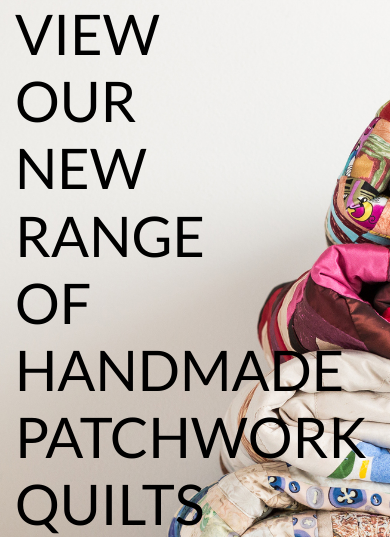
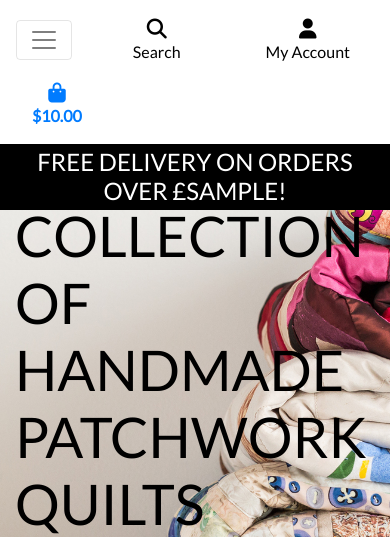
Before and after one commit to Jem212Mac/the-crafty-quilt-company, a Django app: template home/templates/home/index.html in a window 390 px wide. Shown: the top 537 px of the page. Run offline with Django 3.2, Linux system fonts and the light colour scheme; the template is opened without the code that fills it: most values are stand-ins (such as "Sample title", 1, 10 or a date in 2020); some libraries are stand-ins or nearby versions.

Commit message:
feat: Add mobile header and main navbar

```diff
--- a/home/templates/home/index.html
+++ b/home/templates/home/index.html
@@ -14,7 +14,7 @@
         <div class="row h-100">
             <div class="col-7 col-md-6 my-auto">
                 <h1 class="display-4 logo-font text-black">
-                    View Our New Range of Handmade Patchwork Quilts
+                    View Our Colourful Collection of Handmade Patchwork Quilts
                 </h1>
                 <div class="my-5">
                     <h4>
--- a/static/css/base.css
+++ b/static/css/base.css
@@ -56,6 +56,10 @@ body {
     border: 1px solid black !important;
 }
 
+.bg-black {
+    background: #000 !important;
+}
+
 /* -------------------------------- Media Queries */
 
 /* Slightly larger container on xl screens */
--- a/templates/base.html
+++ b/templates/base.html
@@ -95,6 +95,20 @@
               </ul>
           </div>
       </div>
+      <div class="row bg-white">
+        <nav class="navbar navbar-expand-lg navbar-light w-100">
+            <button class="navbar-toggler" type="button" data-toggle="collapse" data-target="#main-nav" aria-controls="main-nav" aria-expanded="false" aria-label="Toggle navigation">
+                <span class="navbar-toggler-icon"></span>
+            </button>
+            {% include 'includes/mobile-top-header.html' %}
+            {% include 'includes/main-nav.html' %}
+        </nav>
+    </div>
+    <div id="delivery-banner" class="row text-center">
+        <div class="col bg-black text-white">
+            <h4 class="logo-font my-1">Free delivery on orders over £{{ free_shipping_threshold }}!</h4>
+        </div>
+    </div>
   </header>
 
 
--- /dev/null
+++ b/templates/includes/main-nav.html
@@ -0,0 +1,46 @@
+<div class="collapse navbar-collapse" id="main-nav">
+    <ul class="navbar-nav w-auto mx-auto">
+        <li class="nav-item dropdown">
+            <a class="logo-font font-weight-bold nav-link text-black mr-5" href="#" id="all-products-link" data-toggle="dropdown" aria-haspopup="true" aria-expanded="false">
+                All Products
+            </a>
+            <div class="dropdown-menu border-0" aria-labelledby="all-products-link">
+                <a href="" class="dropdown-item">By Price</a>
+                <a href="" class="dropdown-item ">By Rating</a>
+                <a href="" class="dropdown-item ">By Category</a>
+                <a href="" class="dropdown-item">All Products</a>
+            </div>
+        </li>
+
+        <li class="nav-item dropdown">
+            <a class="logo-font font-weight-bold nav-link text-black mr-5" href="#" id="quilt-link" data-toggle="dropdown" aria-haspopup="true" aria-expanded="false">
+                Quilts
+            </a>
+            <div class="dropdown-menu border-0" aria-labelledby="quilt-link">
+                <a href="" class="dropdown-item">Baby</a>
+                <a href="" class="dropdown-item">Lap Quilts &amp Throws</a>
+                <a href="" class="dropdown-item">Bedding</a>
+            </div>
+        </li>
+
+        <li class="nav-item dropdown">
+            <a class="logo-font font-weight-bold nav-link text-black mr-5" href="#" id="haberdashery-link" data-toggle="dropdown" aria-haspopup="true" aria-expanded="false">
+                Haberdashery
+            </a>
+            <div class="dropdown-menu border-0" aria-labelledby="haberdashery-link">
+                <a href="" class="dropdown-item">Fabric</a>
+                <a href="" class="dropdown-item">Batting</a>
+                <a href="" class="dropdown-item">Tools &amp Accessories</a>
+            </div>
+        </li>
+
+        <li class="nav-item dropdown">
+            <a class="logo-font font-weight-bold nav-link text-black" href="#" id="book-link" data-toggle="dropdown" aria-haspopup="true" aria-expanded="false">
+                Books
+            </a>
+            <div class="dropdown-menu border-0" aria-labelledby="book-link">
+                <a href="" class="dropdown-item">Beginner's Quilting</a>
+            </div>
+        </li>
+    </ul>
+</div>
--- /dev/null
+++ b/templates/includes/mobile-top-header.html
@@ -0,0 +1,56 @@
+<li class="list-inline-item">
+    <a class="text-black nav-link d-block d-lg-none" href="#" id="mobile-search" data-toggle="dropdown" aria-haspopup="true" aria-expanded="false">
+        <div class="text-center">
+            <div><i class="fas fa-search fa-lg"></i></div>
+            <p class="my-0">Search</p>
+        </div>
+    </a>
+    <div class="dropdown-menu border-0 w-100 p-3 rounded-0 my-0" aria-labelledby="mobile-search">
+        <form class="form" method="GET" action="">
+            <div class="input-group w-100">
+                <input class="form-control border border-black rounded-0" type="text" name="q" placeholder="Search our site">
+                <div class="input-group-append">
+                    <button class="form-control form-control btn btn-black border border-black rounded-0" type="submit">
+                        <span class="icon">
+                            <i class="fas fa-search"></i>
+                        </span>
+                    </button>
+                </div>
+            </div>
+        </form>
+    </div>
+</li>
+<li class="list-inline-item dropdown">
+    <a class="text-black nav-link d-block d-lg-none" href="#" id="user-options" data-toggle="dropdown" aria-haspopup="true" aria-expanded="false">
+        <div class="text-center">
+            <div><i class="fas fa-user fa-lg"></i></div>
+            <p class="my-0">My Account</p>
+        </div>
+    </a>
+    <div class="dropdown-menu border-0" aria-labelledby="user-options">
+        {% if request.user.is_authenticated %}
+            {% if request.user.is_superuser %}
+                <a href="{% url 'account_logout' %}" class="dropdown-item">Product Management</a>
+            {% endif %}
+            <a href="" class="dropdown-item">My Profile</a>
+            <a href="{% url 'account_logout' %}" class="dropdown-item">Logout</a>
+        {% else %}
+            <a href="{% url 'account_signup' %}" class="dropdown-item">Register</a>
+            <a href="{% url 'account_login' %}" class="dropdown-item">Login</a>
+        {% endif %}
+    </div>
+</li>
+<li class="list-inline-item">
+    <a class="{% if grand_total %}text-primary font-weight-bold{% else %}text-black{% endif %} nav-link d-block d-lg-none" href="">
+        <div class="text-center">
+            <div><i class="fas fa-shopping-bag fa-lg"></i></div>
+            <p class="my-0">
+                {% if grand_total %}
+                    ${{ grand_total|floatformat:2 }}
+                {% else %}
+                    $0.00
+                {% endif %}
+            </p>
+        </div>
+    </a>
+</li>
```
